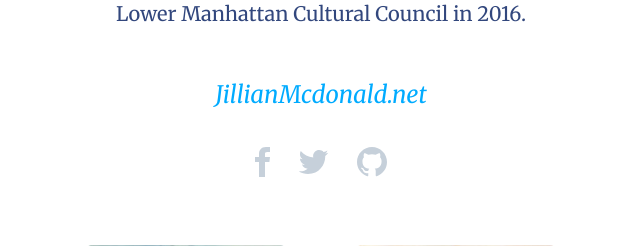
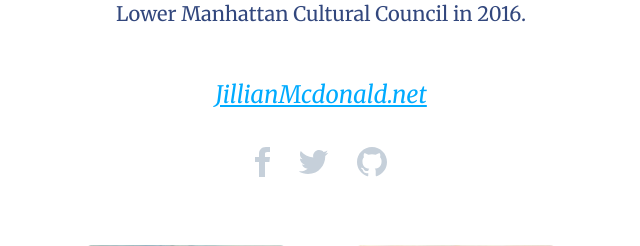
Before and after one commit to RTLcoil/Turbulence, a PHP site: page /artist.html in a window 1280 px wide. Shown: the part 757-1003 px from the top of the page, without its empty margins (319-959 px from the left). Run offline with PHP 8.4, Linux system fonts and the light colour scheme; some libraries are stand-ins or nearby versions.

Commit message:
links default in commission pages should be underlined
https://github.com/RTLcoil/Turbulence/issues/21

```diff
--- a/css/main.css
+++ b/css/main.css
@@ -2062,7 +2062,7 @@ body *:focus {
   text-align: center;
   color: #00abff;
   font-style: italic;
-  text-decoration: none;
+  text-decoration: underline;
   font-size: 24px;
   font-family: "Merriweather", serif;
   margin: 0 auto 35px;
```
